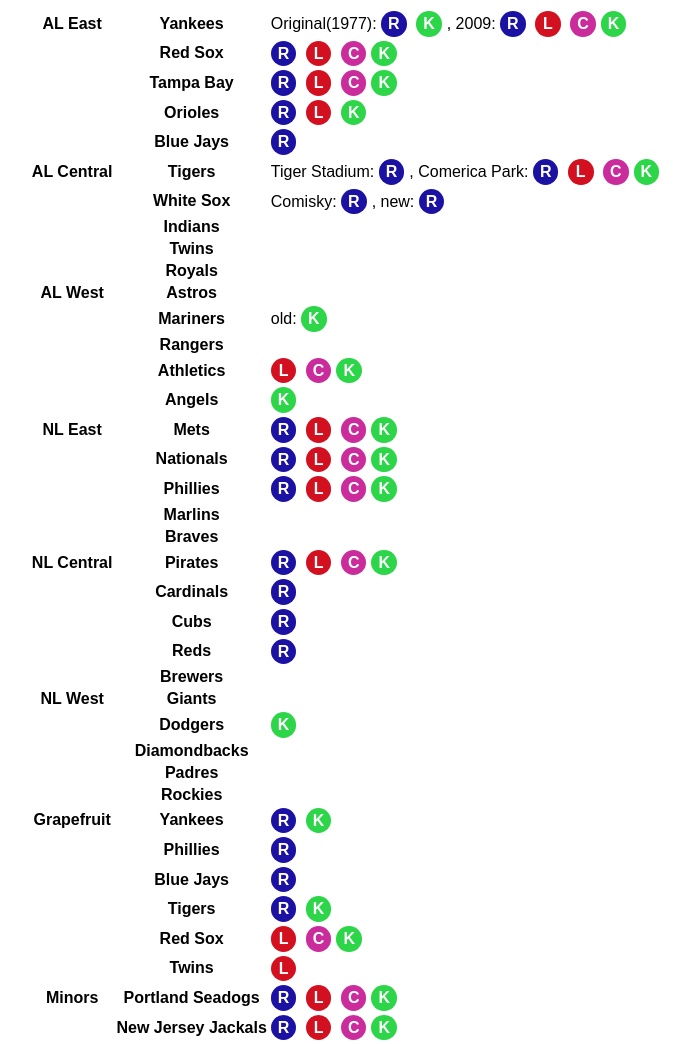
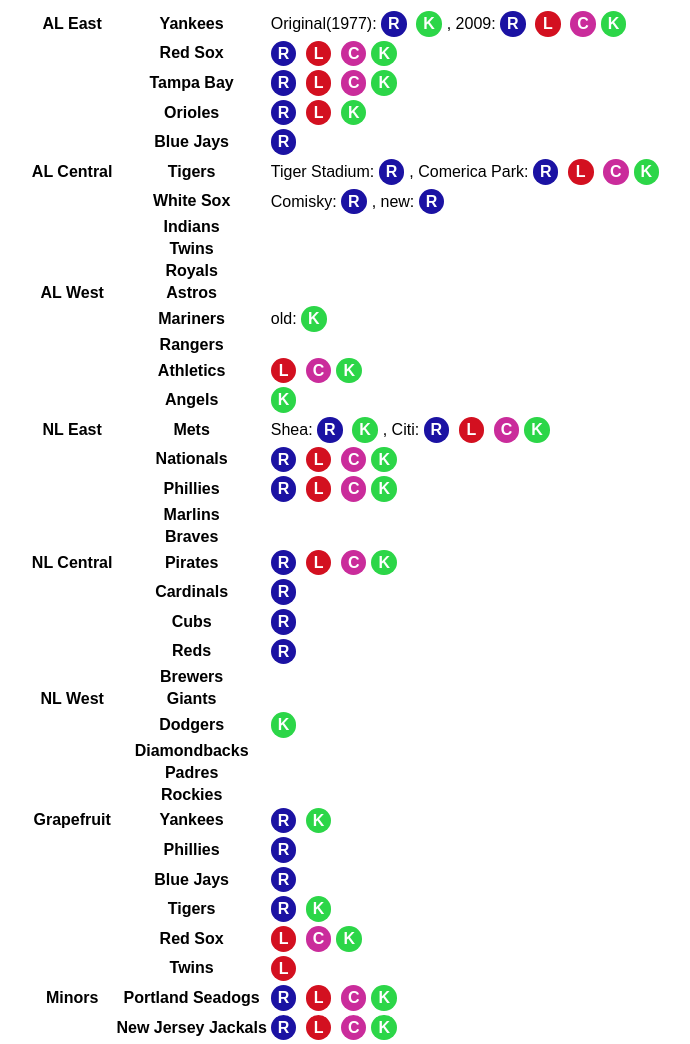
Before and after one commit to netrc/ourballparks, a plain HTML site: page index.html in a window 1280 px wide. Shown: the whole page, without its empty margins (292-982 px from the left). Drawn offline with Linux system fonts and the light colour scheme.

Commit message:
Shea & Citi

```diff
--- a/index.html
+++ b/index.html
@@ -65,7 +65,7 @@
 <tr> <th> </th>   <th> Athletics </th> <td> <span class="L">L</span> <span class="C">C</span><span class="K">K</span> </td> </tr>
 <tr> <th> </th>   <th> Angels </th> <td> <span class="K">K</span> </td> </tr>
 
-<tr class="pad"> <th> NL East </th> <th> Mets </th> <td> <span class="R">R</span> <span class="L">L</span> <span class="C">C</span><span class="K">K</span> </td></tr>
+<tr class="pad"> <th> NL East </th> <th> Mets </th> <td> Shea: <span class="R">R</span> <span class="K">K</span>, Citi: <span class="R">R</span> <span class="L">L</span> <span class="C">C</span><span class="K">K</span> </td></tr>
 <tr> <th> </th>    <th> Nationals </th> <td> <span class="R">R</span> <span class="L">L</span> <span class="C">C</span><span class="K">K</span> </td> </tr>
 <tr> <th> </th>  <th> Phillies </th> <td> <span class="R">R</span> <span class="L">L</span> <span class="C">C</span><span class="K">K</span> </td> </tr>
 <tr> <th> </th>   <th> Marlins </th>  </tr>
```
